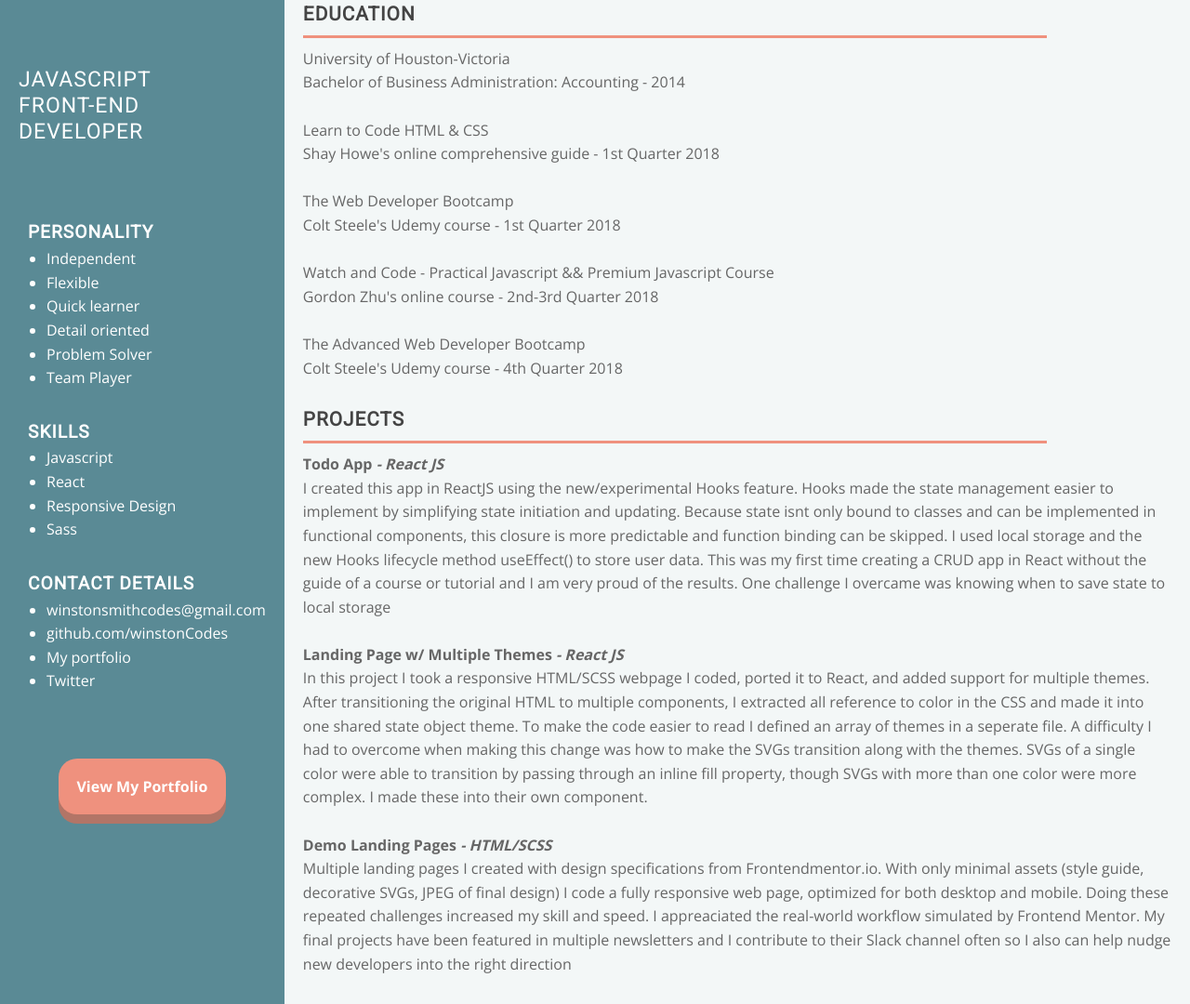
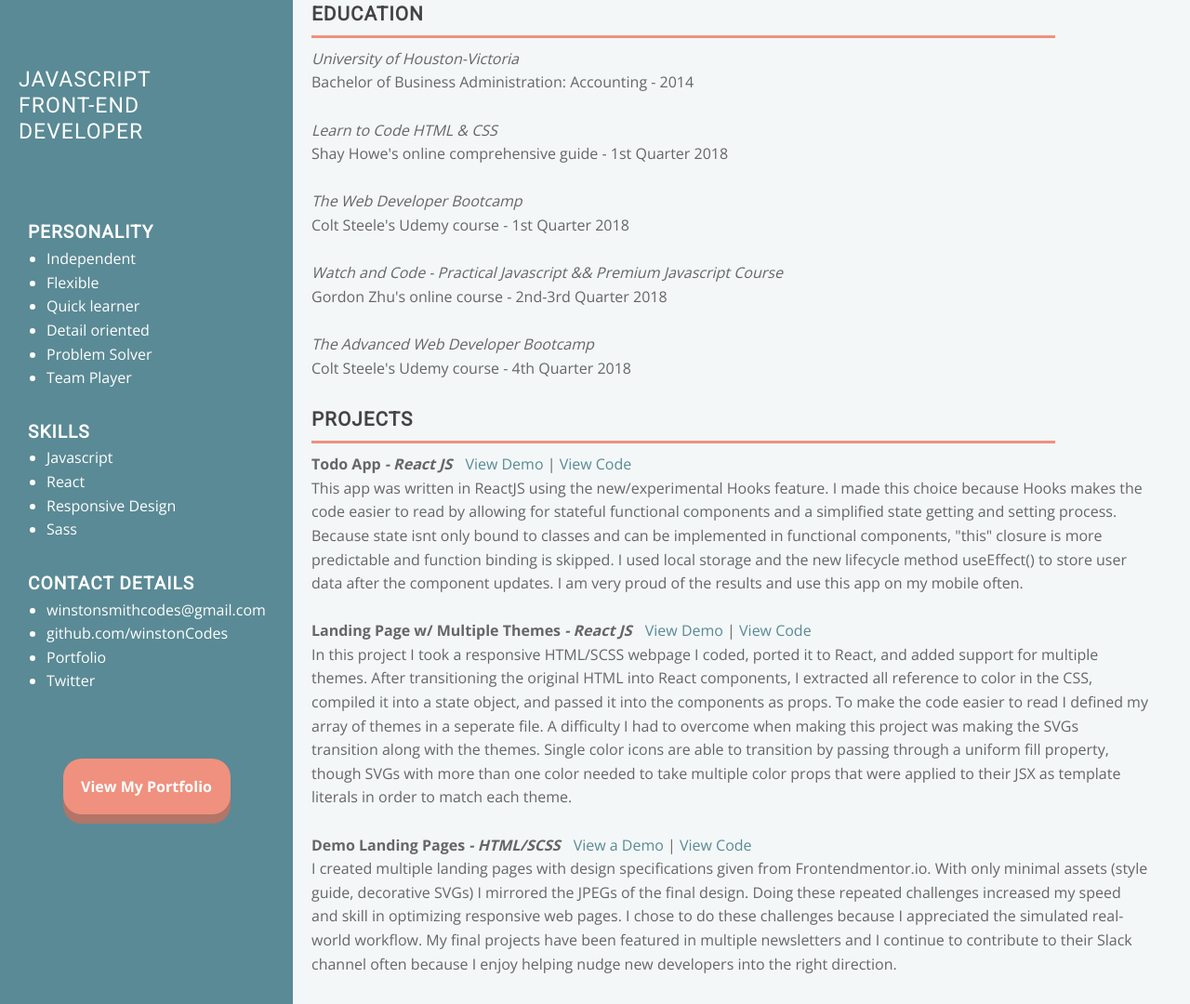
Before and after one commit to winstonCodes/resume, a plain HTML site: page index.html in a window 1280 px wide. Shown: the part 303-1383 px from the top of the page at 93% size. Drawn offline with nearby package versions, Linux system fonts and the light colour scheme.

Commit message:
refine content and styling

```diff
--- a/index.html
+++ b/index.html
@@ -51,7 +51,7 @@
             <a href="https://github.com/winstonCodes">github.com/winstonCodes</a>
           </li>
           <li>
-            <a href="https://winstonCodes.github.io/portfolio">My portfolio</a>
+            <a href="https://winstonCodes.github.io/portfolio">Portfolio</a>
           </li>
           <li>
             <a href="https://www.twitter.com/winstoncodes">Twitter
@@ -64,32 +64,60 @@
     <main>
       <h2>Summary</h2>
       <p>
-        I am a self-taught, Javascript and front-end developer with a Bachelor's degree in Accounting. Learning new technologies and programming complex spreadsheets to achieve results were always my favorite part of Accounting; moving into programming has been a satisfying transition.<br>
-        I am adaptive and can work well both independently and as a part of a team. My number one goal is to always provide value to the company and to customers
+        I am a self-taught Javascript and front-end developer with a Bachelor's degree in Accounting. Learning new technologies and programming complex spreadsheets to help my department achieve results were my favorite part of my Accounting experience. Moving into programming has been a satisfying transition.<br>
+        I am adaptive and can work well both independently and as a part of a team. My number one goal is to maximize value for the company and customers.
       </p>
       <h2>Education</h2>
       <p>
-        University of Houston-Victoria<br>
+        <em>University of Houston-Victoria</em><br>
         Bachelor of Business Administration: Accounting - 2014<br><br>
-        Learn to Code HTML & CSS<br>
+        <em>Learn to Code HTML & CSS</em><br>
         Shay Howe's online comprehensive guide - 1st Quarter 2018<br><br>
-        The Web Developer Bootcamp<br>
+        <em>The Web Developer Bootcamp</em><br>
         Colt Steele's Udemy course - 1st Quarter 2018<br><br>
-        Watch and Code - Practical Javascript && Premium Javascript Course<br>
+        <em>Watch and Code - Practical Javascript && Premium Javascript Course</em><br>
         Gordon Zhu's online course - 2nd-3rd Quarter 2018<br><br>
-        The Advanced Web Developer Bootcamp<br>
+        <em>The Advanced Web Developer Bootcamp</em><br>
         Colt Steele's Udemy course - 4th Quarter 2018
       </p>
       <h2>Projects</h2>
       <p>
-        <strong>Todo App<em> - React JS</em></strong> <br>
-        I created this app in ReactJS using the new/experimental Hooks feature. Hooks made the state management easier to implement by simplifying state initiation and updating. Because state isnt only bound to classes and can be implemented in functional components, this closure is more predictable and function binding can be skipped. I used local storage and the new Hooks lifecycle method useEffect() to store user data. This was my first time creating a CRUD app in React without the guide of a course or tutorial and I am very proud of the results. One challenge I overcame was knowing when to save state to local storage
+        <strong>Todo App<em> - React JS</em></strong>
+        <span class="link-code">
+          <a  href="https://winstoncodes.github.io/todo-react/">
+            View Demo
+          </a> |
+          <a href="https://github.com/winstonCodes/todo-react">
+            View Code
+          </a>
+        </span>
+        <br>
+        This app was written in ReactJS using the new/experimental Hooks feature. I made this choice because Hooks makes the code easier to read by allowing for stateful functional components and a simplified state getting and setting process. Because state isnt only bound to classes and can be implemented in functional components, "this" closure is more predictable and function binding is skipped. I used local storage and the new lifecycle method useEffect() to store user data after the component updates. I am very proud of the results and use this app on my mobile often.
         <br><br>
-        <strong>Landing Page w/ Multiple Themes<em> - React JS</em></strong> <br>
-        In this project I took a responsive HTML/SCSS webpage I coded, ported it to React, and added support for multiple themes. After transitioning the original HTML to multiple components, I extracted all reference to color in the CSS and made it into one shared state object theme. To make the code easier to read I defined an array of themes in a seperate file. A difficulty I had to overcome when making this change was how to make the SVGs transition along with the themes. SVGs of a single color were able to transition by passing through an inline fill property, though SVGs with more than one color were more complex. I made these into their own component.
+        <strong>Landing Page w/ Multiple Themes<em> - React JS</em></strong>
+        <span class="link-code">
+          <a  href="https://winstoncodes.github.io/fylo-react/">
+            View Demo
+          </a> |
+          <a href="https://github.com/winstonCodes/fylo-react">
+            View Code
+          </a>
+        </span>
+        <br>
+        In this project I took a responsive HTML/SCSS webpage I coded, ported it to React, and added support for multiple themes. After transitioning the original HTML into React components, I extracted all reference to color in the CSS, compiled it into a state object, and passed it into the components as props. To make the code easier to read I defined my array of themes in a seperate file. A difficulty I had to overcome when making this project was making the SVGs transition along with the themes.
+        Single color icons are able to transition by passing through a uniform fill property, though SVGs with more than one color needed to take multiple color props that were applied to their JSX as template literals in order to match each theme.
         <br><br>
-        <strong>Demo Landing Pages<em> - HTML/SCSS</em></strong><br>
-        Multiple landing pages I created with design specifications from Frontendmentor.io. With only minimal assets (style guide, decorative SVGs, JPEG of final design) I code a fully responsive web page, optimized for both desktop and mobile. Doing these repeated challenges increased my skill and speed. I appreaciated the real-world workflow simulated by Frontend Mentor. My final projects have been featured in multiple newsletters and I contribute to their Slack channel often so I also can help nudge new developers into the right direction
+        <strong>Demo Landing Pages<em> - HTML/SCSS</em></strong>
+        <span class="link-code">
+          <a  href="https://winstoncodes.github.io/frontendmentor-huddle-decorative-landing-page/">
+            View a Demo
+          </a> |
+          <a href="https://github.com/winstonCodes/frontendmentor-huddle-decorative-landing-page">
+            View Code
+          </a>
+        </span>
+        <br>
+        I created multiple landing pages with design specifications given from Frontendmentor.io. With only minimal assets (style guide, decorative SVGs) I mirrored the JPEGs of the final design. Doing these repeated challenges increased my speed and skill in optimizing responsive web pages. I chose to do these challenges because I appreciated the simulated real-world workflow. My final projects have been featured in multiple newsletters and I continue to contribute to their Slack channel often because I enjoy helping nudge new developers into the right direction.
       </p>
     </main>
   </body>
--- a/index.sass
+++ b/index.sass
@@ -9,6 +9,7 @@ body
   line-height: 1.6
   display: flex
   color: white
+  background-color: #f3f7f7
   font-family: "Open Sans", sans-serif
   font-weight: lighter
 
@@ -30,7 +31,6 @@ h4
   font-size: 1.2em
 
 main
-  background-color: #f3f7f7
   color: #666
   h2
     padding-bottom: 10px
@@ -39,6 +39,13 @@ main
   p
     padding-top: 10px
     margin-bottom: 30px
+  .link-code
+    margin-left: 10px
+    a
+      color: #5a8a95
+      text-decoration: none
+    a:hover
+      color: #ef917e
 
 section
   background-color: #5a8a95
@@ -99,7 +106,7 @@ section
     h2
       max-width: 800px
     p
-      max-width: 1000px
+      max-width: 900px
 
 
 @media screen and (max-width: 800px)
@@ -133,8 +140,9 @@ section
       ul
         text-align: center
         list-style: none
+        margin-bottom: 0
     .call-to-action
-      margin-top: 0
+      margin-top: 30px
       margin-bottom: 70px
   main
     padding: 20px
```
Also changed, not shown: index.css.
